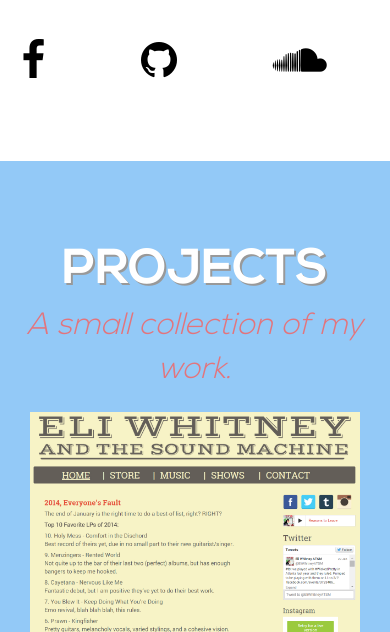
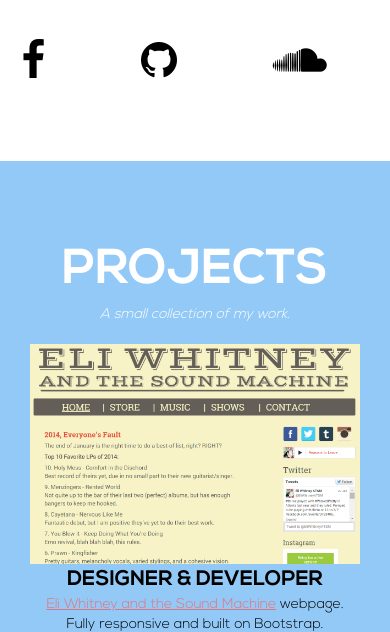
Before and after one commit to sadtitled/matan157.github.io, a PHP site: page / in a window 390 px wide. Shown: the part 1749-2381 px from the top of the page. Run offline with PHP 8.4, Linux system fonts and the light colour scheme; some libraries are stand-ins or nearby versions.

Commit message:
Project header/sub-header

```diff
--- a/css/style.css
+++ b/css/style.css
@@ -19,9 +19,6 @@
 	background: #eeeeee;
 }
 
-.proj-header {
-
-}
 
 .proj-sub-header {
 	font-family: 'nexa_lightregular', sans-serif;
@@ -353,7 +350,6 @@ h3 {
 	}
 
 	.proj-header {
-	text-shadow: 2px 2px #999999;
 	font-size: 4em;
 	}
 
@@ -415,6 +411,14 @@ h3 {
 	font-size: 1.2em;
 	padding-bottom: 1em;
 	}
+	.proj-sub-header {
+	font-family: 'nexa_lightregular', sans-serif;
+	font-size: 1em;
+	font-style: italic;
+	text-align: center;
+	color: #fff;
+	padding-top: -2em;
+	}
 }
 
 @media(max-width: 1199px) {
```
